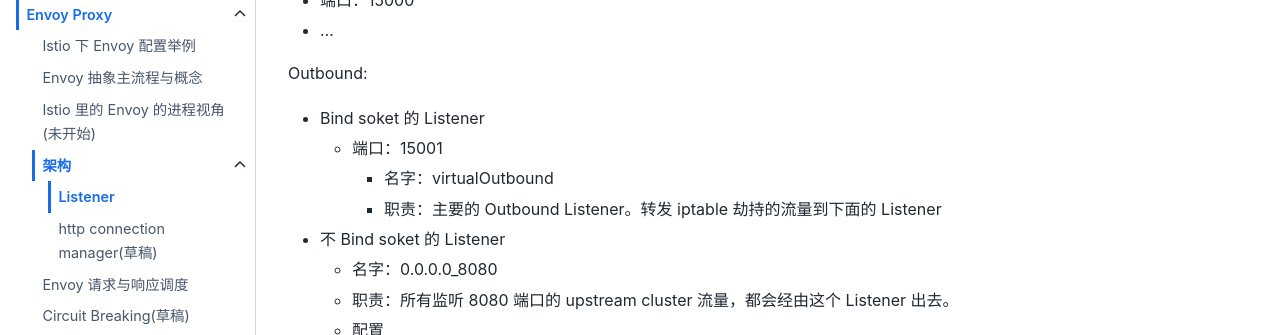
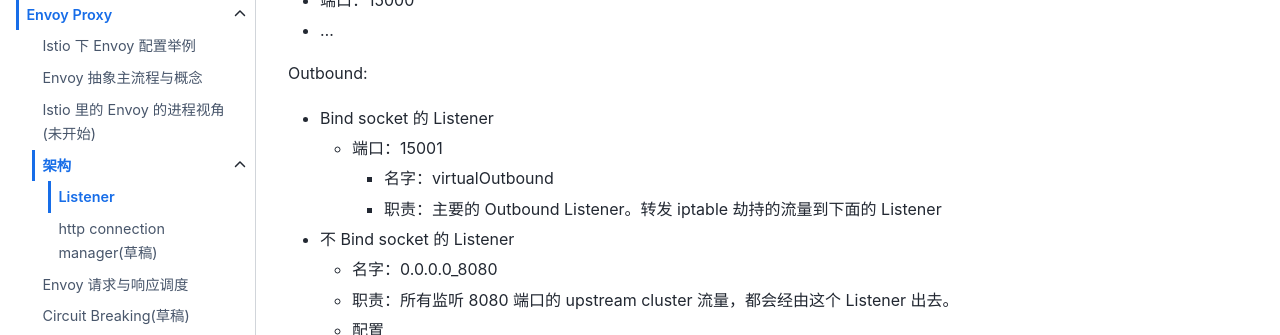
Before and after one commit to labilezhu/istio-insider, a Sphinx documentation site: the page built from docs/source/ch2-envoy/arch/listener/listener.md, in a window 1280 px wide and 900 px high, scrolled down 2779 px. Shown: the part 152-487 px from the top of the window. Built offline with Sphinx 7.4.7 and the Sphinx Book theme 1.1.4, drawn with Linux system fonts in a browser that asks for light colours.

```diff
--- a/docs/source/ch2-envoy/arch/listener/listener.md
+++ b/docs/source/ch2-envoy/arch/listener/listener.md
@@ -47,11 +47,11 @@
 -  ...
 
 Outbound:
-- Bind soket 的 Listener
+- Bind socket 的 Listener
   - 端口：15001
     - 名字：virtualOutbound
     - 职责：主要的 Outbound Listener。转发 iptable 劫持的流量到下面的 Listener
-- 不 Bind soket 的 Listener
+- 不 Bind socket 的 Listener
   - 名字：0.0.0.0_8080
   - 职责：所有监听 8080 端口的 upstream cluster 流量，都会经由这个 Listener 出去。
   - 配置
```
